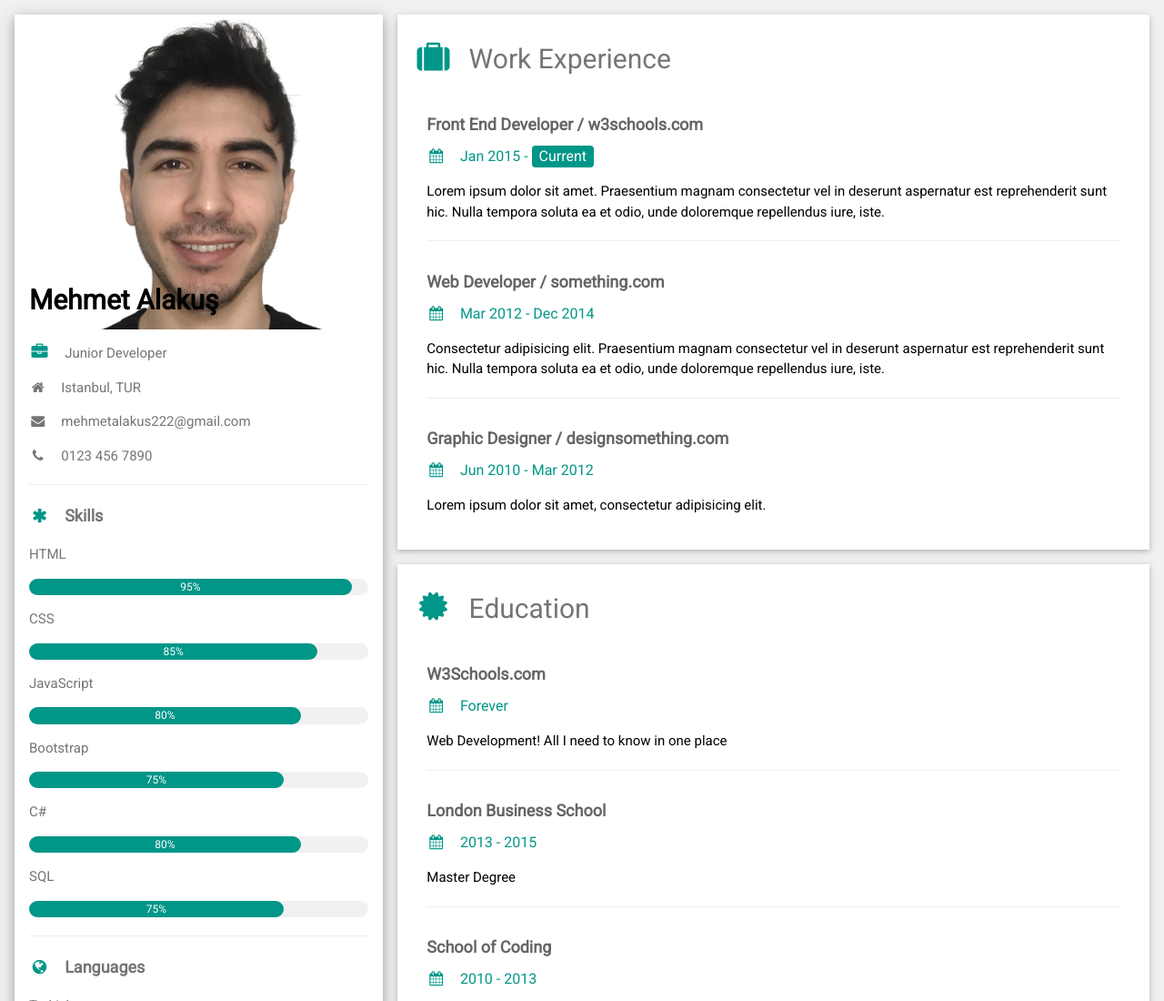
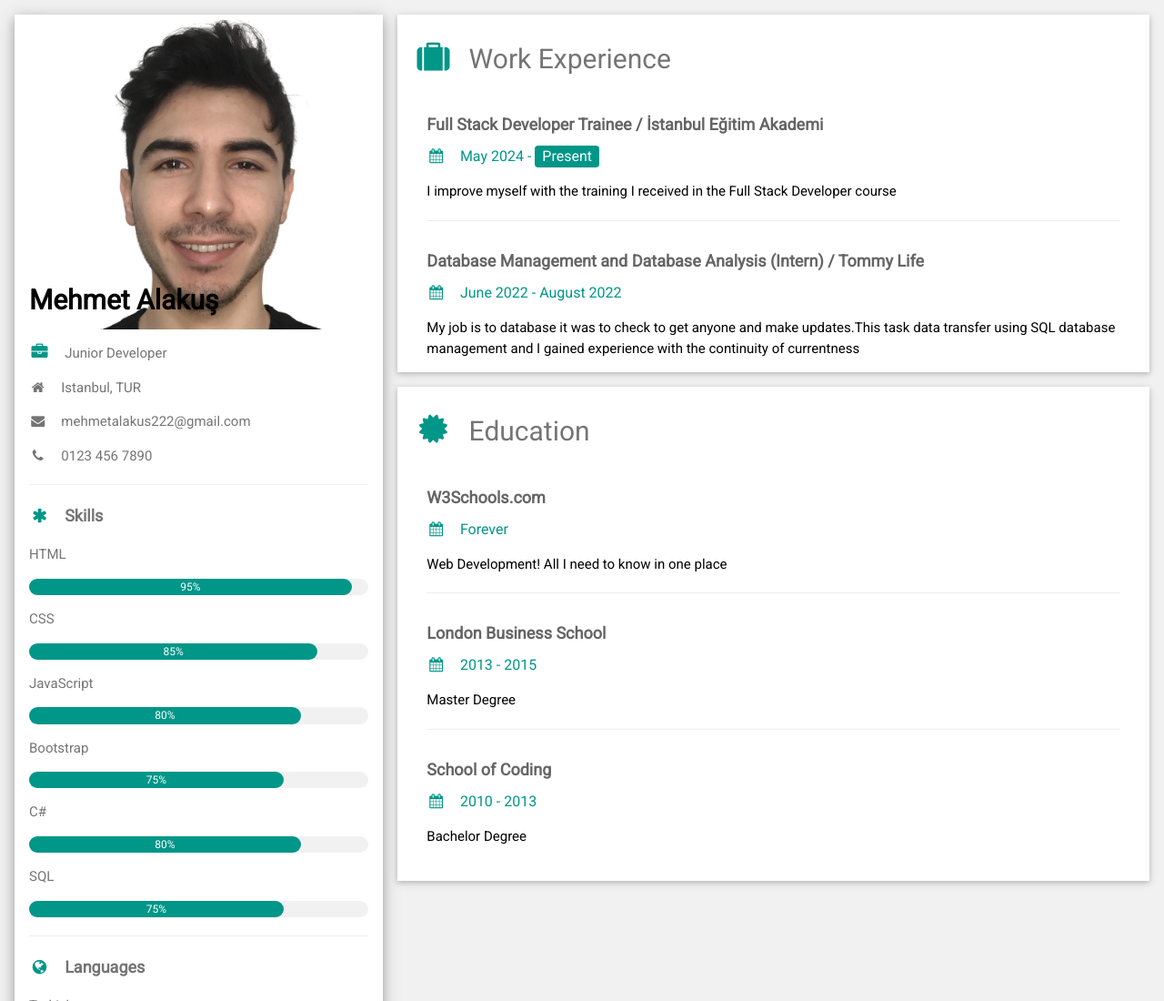
Before and after one commit to mhmtalakus/Dynamic_CV_Template, a plain HTML site: page index.html in a window 1280 px wide. Shown: the top 1100 px of the page at 91% size. Drawn offline with nearby package versions, Linux system fonts and the light colour scheme.

Commit message:
Dynamic display of work experiences has been enabled with conditional end date formatting and layout improvements.

```diff
--- a/index.html
+++ b/index.html
@@ -64,34 +64,11 @@
             <!-- Right Column -->
             <div class="w3-twothird">
 
-                <div class="w3-container w3-card w3-white w3-margin-bottom">
+                <div id="works" class="w3-container w3-card w3-white w3-margin-bottom">
                     <h2 class="w3-text-grey w3-padding-16"><i
                             class="fa fa-suitcase fa-fw w3-margin-right w3-xxlarge w3-text-teal"></i>Work Experience
                     </h2>
-                    <div class="w3-container">
-                        <h5 class="w3-opacity"><b>Front End Developer / w3schools.com</b></h5>
-                        <h6 class="w3-text-teal"><i class="fa fa-calendar fa-fw w3-margin-right"></i>Jan 2015 - <span
-                                class="w3-tag w3-teal w3-round">Current</span></h6>
-                        <p>Lorem ipsum dolor sit amet. Praesentium magnam consectetur vel in deserunt aspernatur est
-                            reprehenderit sunt hic. Nulla tempora soluta ea et odio, unde doloremque repellendus iure,
-                            iste.</p>
-                        <hr>
-                    </div>
-                    <div class="w3-container">
-                        <h5 class="w3-opacity"><b>Web Developer / something.com</b></h5>
-                        <h6 class="w3-text-teal"><i class="fa fa-calendar fa-fw w3-margin-right"></i>Mar 2012 - Dec 2014
-                        </h6>
-                        <p>Consectetur adipisicing elit. Praesentium magnam consectetur vel in deserunt aspernatur est
-                            reprehenderit sunt hic. Nulla tempora soluta ea et odio, unde doloremque repellendus iure,
-                            iste.</p>
-                        <hr>
-                    </div>
-                    <div class="w3-container">
-                        <h5 class="w3-opacity"><b>Graphic Designer / designsomething.com</b></h5>
-                        <h6 class="w3-text-teal"><i class="fa fa-calendar fa-fw w3-margin-right"></i>Jun 2010 - Mar 2012
-                        </h6>
-                        <p>Lorem ipsum dolor sit amet, consectetur adipisicing elit. </p><br>
-                    </div>
+                    <!-- Work Experiences Section -->
                 </div>
 
                 <div class="w3-container w3-card w3-white">
--- a/script.js
+++ b/script.js
@@ -48,10 +48,10 @@ fetch("./data.json")
         skillsElement.innerHTML += skillHTML;
     });
 
-    const languageElement = document.querySelector("#languages");
-    // console.log(languageElement);
+const languageElement = document.querySelector("#languages");
+// console.log(languageElement);
 
-    fetch("./data.json")
+fetch("./data.json")
     .then(response => response.json())
     .then(data => {
         let languageHTML = "";
@@ -65,3 +65,23 @@ fetch("./data.json")
         });
         languageElement.innerHTML += languageHTML;
     });
+
+const workElement = document.querySelector("#works");
+// console.log(workElement);
+
+fetch("./data.json")
+    .then(response => response.json())
+    .then(data => {
+        let worksHTML = "";
+        data.work_experiences.forEach((item,index) => {
+            worksHTML = `
+            <div class="w3-container">
+                <h5 class="w3-opacity"><b>${item.title} / ${item.company}</b></h5>
+                <h6 class="w3-text-teal"><i class="fa fa-calendar fa-fw w3-margin-right"></i>${item.startDate} - ${item.endDate === "Present" ? `<span class="w3-tag w3-teal w3-round">${item.endDate}<span>` : item.endDate}</h6>
+                <p>${item.description}</p>
+                ${index < data.work_experiences.length - 1 ? '<hr>' : ""}
+                </div>
+            `;
+            workElement.innerHTML += worksHTML;
+        })
+    })
```
